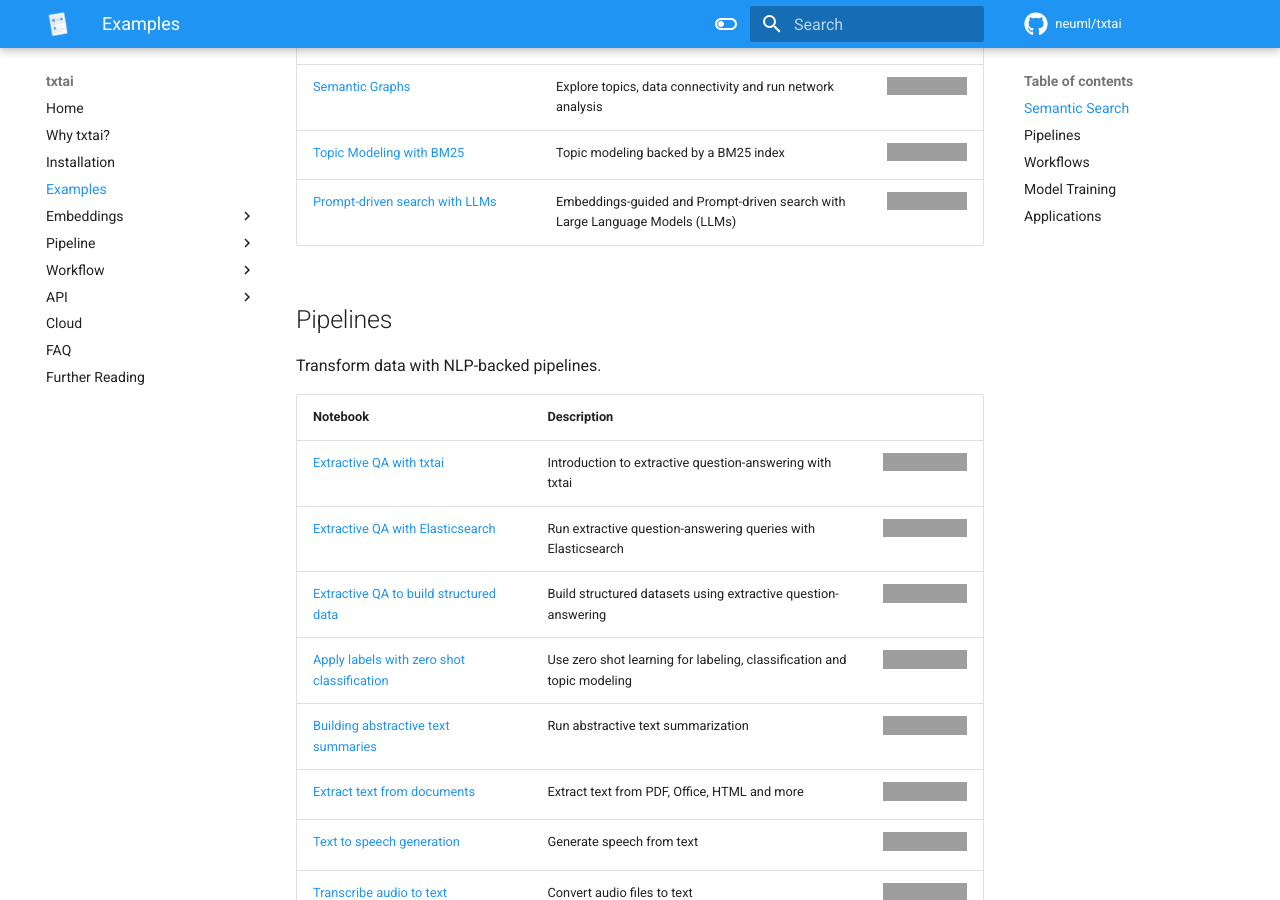
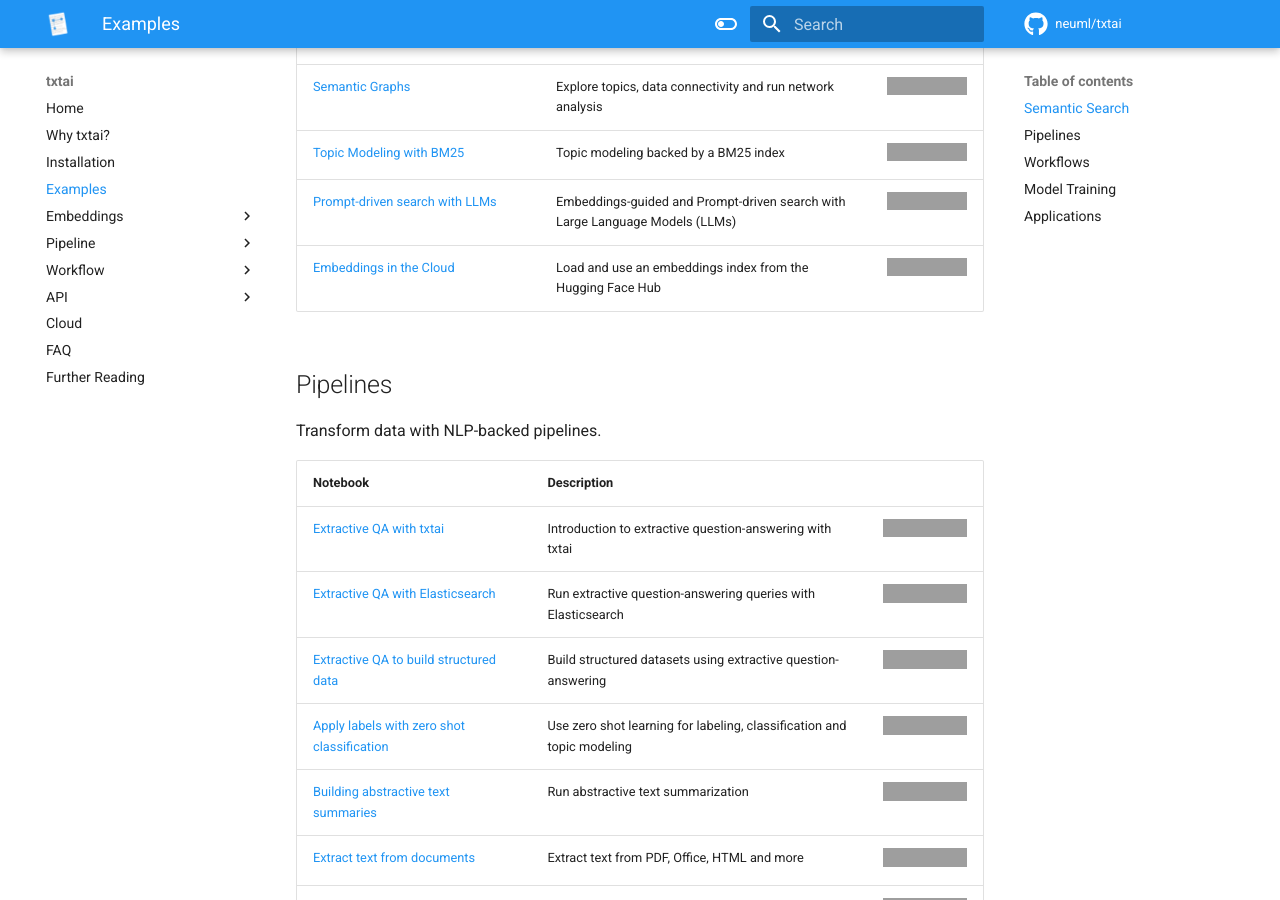
Before and after one commit to neuml/txtai, an MkDocs documentation site: the page built from docs/examples.md, in a window 1280 px wide and 900 px high, scrolled down 1460 px. Built offline with MkDocs 1.6.1 and Material for MkDocs 9.7.7, drawn with Linux system fonts in a browser that asks for light colours; comment, search, counter and statistics services are not loaded; grey boxes are pictures that could not be loaded.

Commit message:
Update documentation

```diff
--- a/docs/examples.md
+++ b/docs/examples.md
@@ -27,6 +27,7 @@
 | [Semantic Graphs](https://github.com/neuml/txtai/blob/master/examples/38_Introducing_the_Semantic_Graph.ipynb) | Explore topics, data connectivity and run network analysis| [![Open In Colab](https://colab.research.google.com/assets/colab-badge.svg)](https://colab.research.google.com/github/neuml/txtai/blob/master/examples/38_Introducing_the_Semantic_Graph.ipynb) |
 | [Topic Modeling with BM25](https://github.com/neuml/txtai/blob/master/examples/39_Classic_Topic_Modeling_with_BM25.ipynb) | Topic modeling backed by a BM25 index | [![Open In Colab](https://colab.research.google.com/assets/colab-badge.svg)](https://colab.research.google.com/github/neuml/txtai/blob/master/examples/39_Classic_Topic_Modeling_with_BM25.ipynb) |
 | [Prompt-driven search with LLMs](https://github.com/neuml/txtai/blob/master/examples/42_Prompt_driven_search_with_LLMs.ipynb) | Embeddings-guided and Prompt-driven search with Large Language Models (LLMs) | [![Open In Colab](https://colab.research.google.com/assets/colab-badge.svg)](https://colab.research.google.com/github/neuml/txtai/blob/master/examples/42_Prompt_driven_search_with_LLMs.ipynb) |
+| [Embeddings in the Cloud](https://github.com/neuml/txtai/blob/master/examples/43_Embeddings_in_the_Cloud.ipynb) | Load and use an embeddings index from the Hugging Face Hub | [![Open In Colab](https://colab.research.google.com/assets/colab-badge.svg)](https://colab.research.google.com/github/neuml/txtai/blob/master/examples/43_Embeddings_in_the_Cloud.ipynb) |
 
 ## Pipelines
 
```
Also changed, not shown: README.md (+1 -0 lines).
